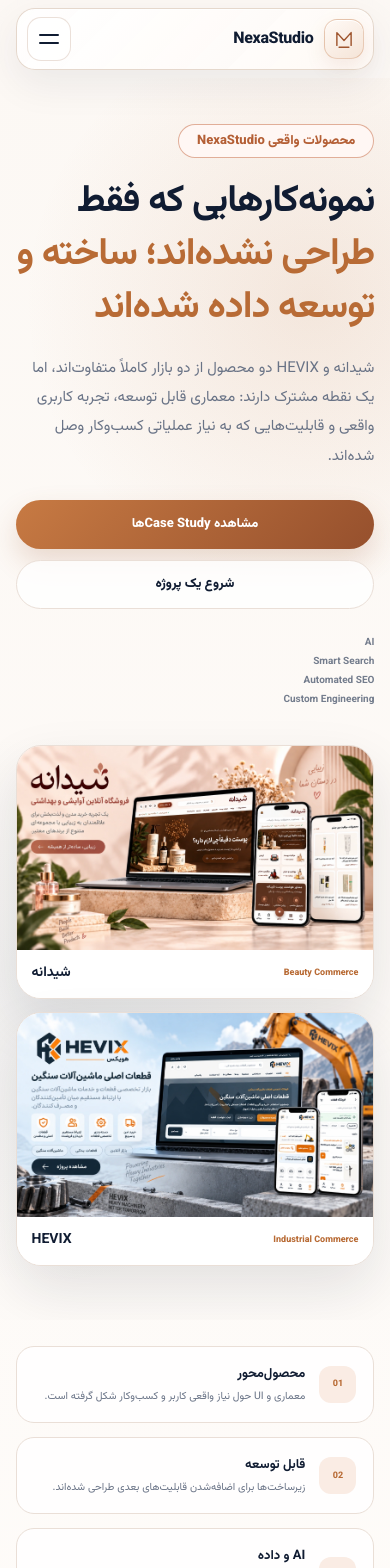
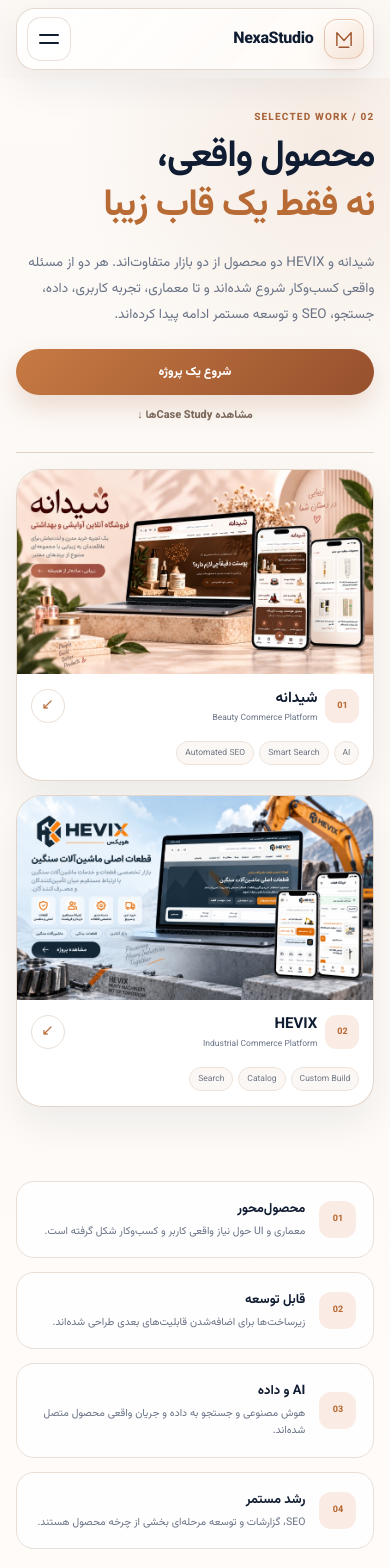
Before and after one commit to zohreksh/smartpilot, a Nuxt app: page /projects in a window 390 px wide. Shown: the top 1568 px of the page. Built offline with nearby package versions, Linux system fonts and the light colour scheme.

Commit message:
Redesign projects hero as compact portfolio wall

```diff
--- a/pages/projects.vue
+++ b/pages/projects.vue
@@ -16,59 +16,75 @@
     <SiteHeader />
 
     <section class="projects-hero">
-      <div class="container hero-layout">
-        <div class="hero-copy">
-          <span class="hero-badge">محصولات واقعی NexaStudio</span>
+      <div class="container">
+        <div class="portfolio-intro">
+          <div class="portfolio-title">
+            <span class="portfolio-index" dir="ltr">SELECTED WORK / 02</span>
             <h1>
-            نمونه‌کارهایی که فقط
-            <strong>طراحی نشده‌اند؛ ساخته و توسعه داده شده‌اند</strong>
+              محصول واقعی،
+              <strong>نه فقط یک قاب زیبا</strong>
             </h1>
-          <p>
-            شیدانه و HEVIX دو محصول از دو بازار کاملاً متفاوت‌اند، اما یک نقطه
-            مشترک دارند: معماری قابل توسعه، تجربه کاربری واقعی و قابلیت‌هایی که
-            به نیاز عملیاتی کسب‌وکار وصل شده‌اند.
-          </p>
-
-          <div class="hero-actions">
-            <a class="primary-action" href="#shidaneh">مشاهده Case Studyها</a>
-            <NuxtLink class="secondary-action" to="/contact">شروع یک پروژه</NuxtLink>
           </div>
 
-          <div class="hero-signals">
-            <span>AI</span><i aria-hidden="true"></i>
-            <span>Smart Search</span><i aria-hidden="true"></i>
-            <span>Automated SEO</span><i aria-hidden="true"></i>
-            <span>Custom Engineering</span>
+          <div class="portfolio-summary">
+            <p>
+              شیدانه و HEVIX دو محصول از دو بازار متفاوت‌اند. هر دو از مسئله واقعی
+              کسب‌وکار شروع شده‌اند و تا معماری، تجربه کاربری، داده، جستجو، SEO
+              و توسعه مستمر ادامه پیدا کرده‌اند.
+            </p>
+            <div class="portfolio-actions">
+              <NuxtLink class="primary-action" to="/contact">شروع یک پروژه</NuxtLink>
+              <a class="text-action" href="#shidaneh">مشاهده Case Studyها ↓</a>
+            </div>
           </div>
         </div>
 
-        <div class="hero-showcase" aria-label="پیش‌نمایش محصولات شیدانه و HEVIX">
-          <figure class="hero-project hero-shidaneh">
+        <div class="portfolio-wall" aria-label="پروژه‌های منتخب NexaStudio">
+          <a class="portfolio-card shidaneh-card" href="#shidaneh">
+            <div class="portfolio-image">
               <img
                 src="/images/projects/shidane.webp"
                 alt="نمای کامل محصول شیدانه"
                 loading="eager"
               />
-            <figcaption>
-              <span>Beauty Commerce</span>
+            </div>
+            <div class="portfolio-meta">
+              <div>
+                <span class="project-number">01</span>
                 <strong>شیدانه</strong>
-            </figcaption>
-          </figure>
+                <small>Beauty Commerce Platform</small>
+              </div>
+              <div class="project-tags">
+                <span>AI</span>
+                <span>Smart Search</span>
+                <span>Automated SEO</span>
+              </div>
+              <span class="project-arrow" aria-hidden="true">↙</span>
+            </div>
+          </a>
 
-          <figure class="hero-project hero-hevix">
+          <a class="portfolio-card hevix-card" href="#hevix">
+            <div class="portfolio-image">
               <img
                 src="/images/projects/hevix.webp"
                 alt="نمای کامل محصول HEVIX"
                 loading="eager"
               />
-            <figcaption>
-              <span>Industrial Commerce</span>
+            </div>
+            <div class="portfolio-meta">
+              <div>
+                <span class="project-number">02</span>
                 <strong>HEVIX</strong>
-            </figcaption>
-          </figure>
-
-          <div class="showcase-orbit orbit-one" aria-hidden="true"></div>
-          <div class="showcase-orbit orbit-two" aria-hidden="true"></div>
+                <small>Industrial Commerce Platform</small>
+              </div>
+              <div class="project-tags">
+                <span>Custom Build</span>
+                <span>Catalog</span>
+                <span>Search</span>
+              </div>
+              <span class="project-arrow" aria-hidden="true">↙</span>
+            </div>
+          </a>
         </div>
       </div>
     </section>
@@ -256,7 +272,7 @@
 .projects-hero {
   position: relative;
   overflow: hidden;
-  padding: 82px 0 94px;
+  padding: 28px 0 64px;
 }
 
 .projects-hero::before {
@@ -264,186 +280,205 @@
   position: absolute;
   inset: 0;
   background:
-    radial-gradient(circle at 80% 18%, rgba(184, 107, 53, 0.13), transparent 27%),
-    radial-gradient(circle at 12% 75%, rgba(93, 119, 151, 0.08), transparent 28%);
+    radial-gradient(circle at 84% 6%, rgba(184, 107, 53, 0.1), transparent 24%),
+    linear-gradient(180deg, rgba(255, 255, 255, 0.28), transparent 34%);
   pointer-events: none;
 }
 
-.hero-layout {
+.portfolio-intro {
   position: relative;
   z-index: 1;
   display: grid;
-  grid-template-columns: minmax(0, 0.92fr) minmax(460px, 1.08fr);
-  gap: 68px;
-  align-items: center;
+  grid-template-columns: minmax(0, 1.05fr) minmax(340px, 0.75fr);
+  gap: 70px;
+  align-items: end;
+  padding: 18px 0 32px;
+  border-bottom: 1px solid rgba(218, 200, 187, 0.78);
 }
 
-.hero-copy {
-  max-width: 680px;
+.portfolio-title {
+  min-width: 0;
 }
 
-.hero-badge,
-.section-badge {
+.portfolio-index {
   display: inline-flex;
-  width: fit-content;
-  align-items: center;
-  padding: 6px 18px;
-  border: 1px solid rgba(196, 102, 63, 0.5);
-  border-radius: 999px;
-  background: #fff7f4;
-  color: #b45f35;
-  font-size: 13px;
+  margin-bottom: 8px;
+  color: #a9653d;
+  font-size: 10px;
   font-weight: 800;
+  letter-spacing: 0.12em;
 }
 
-.hero-copy h1 {
-  margin: 18px 0 19px;
-  font-size: clamp(42px, 4.9vw, 65px);
-  line-height: 1.4;
-  letter-spacing: -0.025em;
+.portfolio-title h1 {
+  max-width: 760px;
+  margin: 0;
+  color: var(--text);
+  font-size: clamp(40px, 5vw, 68px);
+  line-height: 1.32;
+  letter-spacing: -0.03em;
 }
 
-.hero-copy h1 strong {
+.portfolio-title h1 strong {
   display: block;
   color: var(--accent);
 }
 
-.hero-copy > p {
-  max-width: 660px;
+.portfolio-summary {
+  padding-bottom: 4px;
+}
+
+.portfolio-summary p {
+  max-width: 560px;
   margin: 0;
   color: var(--muted);
-  font-size: 16.5px;
+  font-size: 14px;
   line-height: 1.95;
 }
 
-.hero-actions {
+.portfolio-actions {
   display: flex;
   flex-wrap: wrap;
-  gap: 11px;
-  margin-top: 29px;
+  align-items: center;
+  gap: 15px;
+  margin-top: 20px;
 }
 
-.primary-action,
-.secondary-action {
+.primary-action {
   display: inline-flex;
-  min-height: 49px;
+  min-height: 46px;
   align-items: center;
   justify-content: center;
-  padding: 12px 23px;
+  padding: 11px 21px;
   border-radius: 999px;
-  font-size: 13px;
+  background: linear-gradient(135deg, #c77a43, #96502d);
+  color: #fff;
+  font-size: 12px;
+  font-weight: 800;
+  box-shadow: 0 12px 26px rgba(155, 84, 45, 0.18);
+}
+
+.text-action {
+  color: #7c695c;
+  font-size: 11px;
   font-weight: 800;
 }
 
-.primary-action {
-  background: linear-gradient(135deg, #c77a43, #96502d);
-  color: #fff;
-  box-shadow: 0 13px 29px rgba(155, 84, 45, 0.2);
-}
-
-.secondary-action {
-  border: 1px solid var(--line);
-  background: rgba(255, 255, 255, 0.82);
-  color: var(--text);
-}
-
-.hero-signals {
-  display: flex;
-  align-items: center;
-  flex-wrap: wrap;
-  gap: 8px;
-  margin-top: 26px;
-  color: #747d8d;
-  font-size: 10px;
-  font-weight: 700;
+.portfolio-wall {
+  position: relative;
+  z-index: 1;
+  display: grid;
+  grid-template-columns: minmax(0, 1.14fr) minmax(320px, 0.86fr);
+  gap: 18px;
+  align-items: start;
+  padding-top: 22px;
   direction: ltr;
 }
 
-.hero-signals i {
-  width: 3px;
-  height: 3px;
-  border-radius: 50%;
-  background: var(--accent);
+.portfolio-card {
+  overflow: hidden;
+  min-width: 0;
+  border: 1px solid rgba(226, 211, 199, 0.94);
+  border-radius: 26px;
+  background: rgba(255, 255, 255, 0.93);
+  box-shadow: 0 18px 42px rgba(16, 28, 50, 0.065);
+  transition:
+    transform 0.22s ease,
+    box-shadow 0.22s ease,
+    border-color 0.22s ease;
 }
 
-.hero-showcase {
-  position: relative;
-  min-height: 530px;
+.portfolio-card:hover {
+  transform: translateY(-4px);
+  border-color: rgba(184, 107, 53, 0.28);
+  box-shadow: 0 24px 52px rgba(16, 28, 50, 0.09);
 }
 
-.hero-project {
-  position: absolute;
-  overflow: hidden;
-  margin: 0;
-  border: 1px solid var(--line);
-  border-radius: 25px;
-  background: #fff;
-  box-shadow: 0 24px 55px rgba(16, 28, 50, 0.11);
+.hevix-card {
+  margin-top: 58px;
 }
 
-.hero-project img {
+.portfolio-image {
+  overflow: hidden;
+  background: #f7f2ee;
+}
+
+.portfolio-image img {
   display: block;
   width: 100%;
   height: auto;
   object-fit: contain;
 }
 
-.hero-project figcaption {
-  display: flex;
+.portfolio-meta {
+  display: grid;
+  grid-template-columns: minmax(150px, auto) minmax(0, 1fr) auto;
+  gap: 16px;
   align-items: center;
-  justify-content: space-between;
-  gap: 12px;
-  padding: 12px 15px 14px;
-  background: rgba(255, 255, 255, 0.98);
+  padding: 15px 17px 17px;
+  direction: rtl;
 }
 
-.hero-project figcaption span {
+.portfolio-meta > div:first-child {
+  display: grid;
+  grid-template-columns: auto 1fr;
+  gap: 1px 8px;
+  align-items: center;
+}
+
+.project-number {
+  grid-row: 1 / span 2;
+  display: inline-flex;
+  width: 34px;
+  height: 34px;
+  align-items: center;
+  justify-content: center;
+  border-radius: 11px;
+  background: #faece4;
   color: var(--accent);
   font-size: 9px;
   font-weight: 800;
   direction: ltr;
 }
 
-.hero-project figcaption strong {
+.portfolio-meta strong {
   color: var(--text);
-  font-size: 14px;
+  font-size: 15px;
 }
 
-.hero-shidaneh {
-  z-index: 2;
-  width: 72%;
-  top: 8px;
-  right: 0;
-  transform: rotate(1.2deg);
+.portfolio-meta small {
+  color: var(--muted);
+  font-size: 8.5px;
+  direction: ltr;
+  text-align: right;
 }
 
-.hero-hevix {
-  z-index: 3;
-  width: 61%;
-  left: 0;
-  bottom: 8px;
-  transform: rotate(-1.7deg);
+.project-tags {
+  display: flex;
+  flex-wrap: wrap;
+  justify-content: flex-start;
+  gap: 5px;
 }
 
-.showcase-orbit {
-  position: absolute;
-  border: 1px solid rgba(184, 107, 53, 0.14);
-  border-radius: 50%;
+.project-tags span {
+  padding: 4px 8px;
+  border: 1px solid #eee2d9;
+  border-radius: 999px;
+  background: #faf7f4;
+  color: #6f7785;
+  font-size: 8.5px;
+  direction: ltr;
 }
 
-.orbit-one {
-  width: 390px;
-  height: 390px;
-  top: 64px;
-  right: 76px;
-}
-
-.orbit-two {
-  width: 255px;
-  height: 255px;
-  left: 42px;
-  bottom: 25px;
-  border-style: dashed;
+.project-arrow {
+  display: inline-flex;
+  width: 34px;
+  height: 34px;
+  align-items: center;
+  justify-content: center;
+  border: 1px solid #eadfd7;
+  border-radius: 50%;
+  color: var(--accent);
+  font-size: 15px;
 }
 
 .project-principles {
@@ -713,9 +748,12 @@
 }
 
 @media (max-width: 1080px) {
-  .hero-layout {
-    grid-template-columns: minmax(0, 0.92fr) minmax(410px, 1.08fr);
+  .portfolio-intro {
     gap: 38px;
+  }
+
+  .portfolio-wall {
+    grid-template-columns: minmax(0, 1.06fr) minmax(300px, 0.94fr);
   }
 
   .case-layout,
@@ -726,20 +764,31 @@
 
 @media (max-width: 820px) {
   .projects-hero {
-    padding: 58px 0 68px;
+    padding: 20px 0 56px;
   }
 
-  .hero-layout,
+  .portfolio-intro,
   .case-layout,
   .reverse-layout,
   .capability-layout {
     grid-template-columns: 1fr;
   }
 
-  .hero-showcase {
-    width: min(100%, 650px);
-    min-height: 500px;
-    margin: 0 auto;
+  .portfolio-intro {
+    gap: 18px;
+    padding-top: 10px;
+  }
+
+  .portfolio-summary {
+    max-width: 720px;
+  }
+
+  .portfolio-wall {
+    grid-template-columns: 1fr 1fr;
+  }
+
+  .hevix-card {
+    margin-top: 28px;
   }
 
   .principles-grid {
@@ -773,39 +822,49 @@
 
 @media (max-width: 600px) {
   .projects-hero {
-    padding: 46px 0 54px;
+    padding: 16px 0 48px;
   }
 
-  .hero-copy h1 {
-    font-size: clamp(33px, 9.7vw, 44px);
+  .portfolio-intro {
+    padding-bottom: 24px;
   }
 
-  .hero-copy > p {
-    font-size: 15px;
+  .portfolio-title h1 {
+    font-size: clamp(33px, 9.6vw, 44px);
   }
 
-  .hero-actions {
-    display: grid;
-    grid-template-columns: 1fr 1fr;
+  .portfolio-summary p {
+    font-size: 13.5px;
   }
 
-  .hero-showcase {
+  .portfolio-actions {
     display: grid;
-    min-height: 0;
-    gap: 13px;
+    grid-template-columns: 1fr auto;
+    gap: 12px;
   }
 
-  .hero-project,
-  .hero-shidaneh,
-  .hero-hevix {
-    position: relative;
-    inset: auto;
-    width: 100%;
-    transform: none;
+  .portfolio-wall {
+    grid-template-columns: 1fr;
+    gap: 14px;
+    padding-top: 16px;
   }
 
-  .showcase-orbit {
-    display: none;
+  .hevix-card {
+    margin-top: 0;
+  }
+
+  .portfolio-meta {
+    grid-template-columns: minmax(0, 1fr) auto;
+  }
+
+  .project-tags {
+    grid-column: 1 / -1;
+    order: 3;
+  }
+
+  .project-arrow {
+    grid-column: 2;
+    grid-row: 1;
   }
 
   .project-principles {
@@ -841,19 +900,16 @@
 }
 
 @media (max-width: 390px) {
-  .hero-actions {
+  .portfolio-actions {
     grid-template-columns: 1fr;
   }
 
-  .hero-signals {
-    display: grid;
-    grid-template-columns: 1fr;
-    gap: 4px;
-    direction: rtl;
+  .text-action {
+    text-align: center;
   }
 
-  .hero-signals i {
-    display: none;
+  .portfolio-meta {
+    padding: 13px 14px 15px;
   }
 }
 </style>
```
Lines whose indentation alone changed are shown as unchanged.
